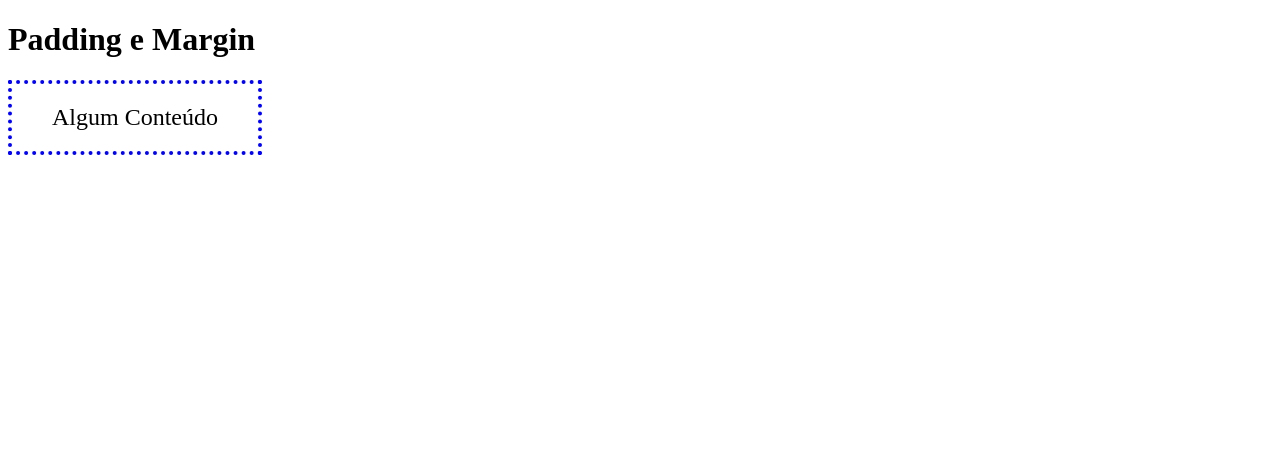
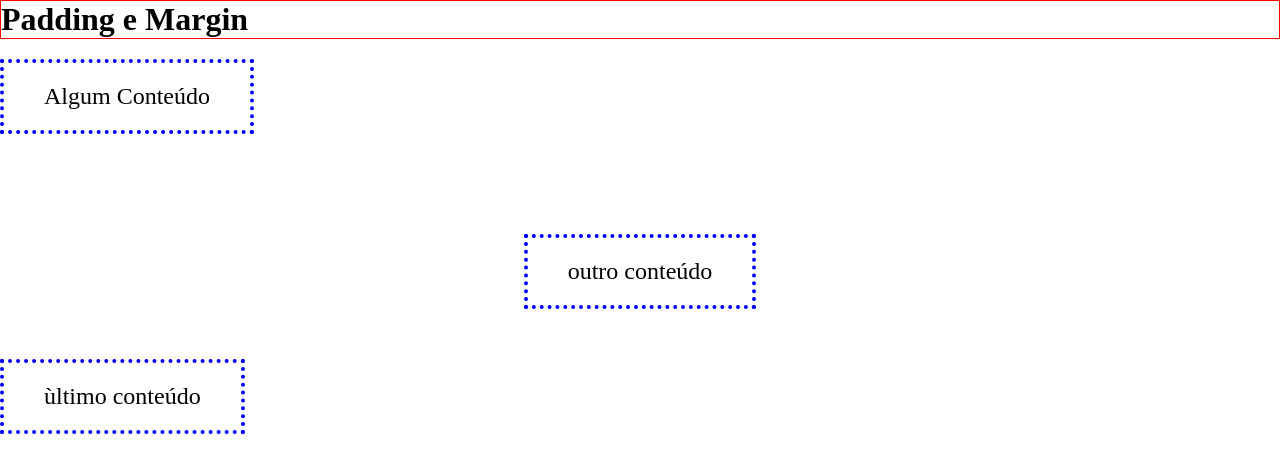
Before and after one commit to ducostaaa/aulas_html_css, a plain HTML site: page 4_box_model/2_padding_margin/index.html in a window 1280 px wide. Drawn offline with Linux system fonts and the light colour scheme.

Commit message:
4_box_model

```diff
--- a/4_box_model/2_padding_margin/index.html
+++ b/4_box_model/2_padding_margin/index.html
@@ -9,6 +9,8 @@
 </head>
 <body>
     <h1>Padding e Margin</h1>
-<div>Algum Conteúdo</div>
+<div class="algum">Algum Conteúdo</div>
+<div class="outro">outro conteúdo</div>
+<div class="ultimo">ùltimo conteúdo</div>
 </body>
 </html>
--- a/4_box_model/2_padding_margin/style.css
+++ b/4_box_model/2_padding_margin/style.css
@@ -1,3 +1,6 @@
+* {
+    margin: 0;
+}
 div {
 border: 4px dotted #00f;
 width: fit-content;
@@ -19,3 +22,16 @@ padding: 30px 50px 70px 90px;
 padding-inline: 40px;
 padding-block: 20px;
 }
+h1 {
+    border: 1px solid red;
+    margin-bottom: 20px;
+}
+.algum {
+    margin-bottom: 100px;
+}
+.ultimo {
+    margin-top: 50px;
+}
+.outro{
+    margin-inline: auto;
+}
```
